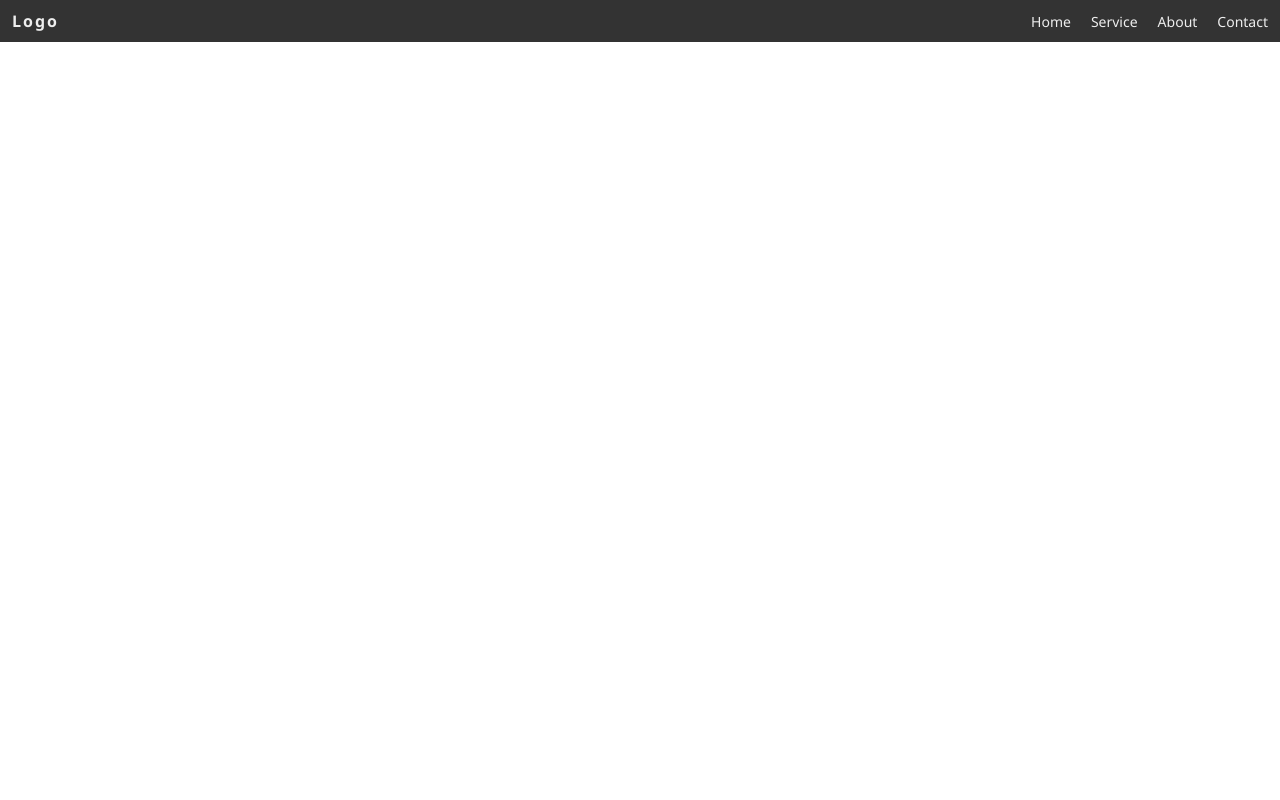
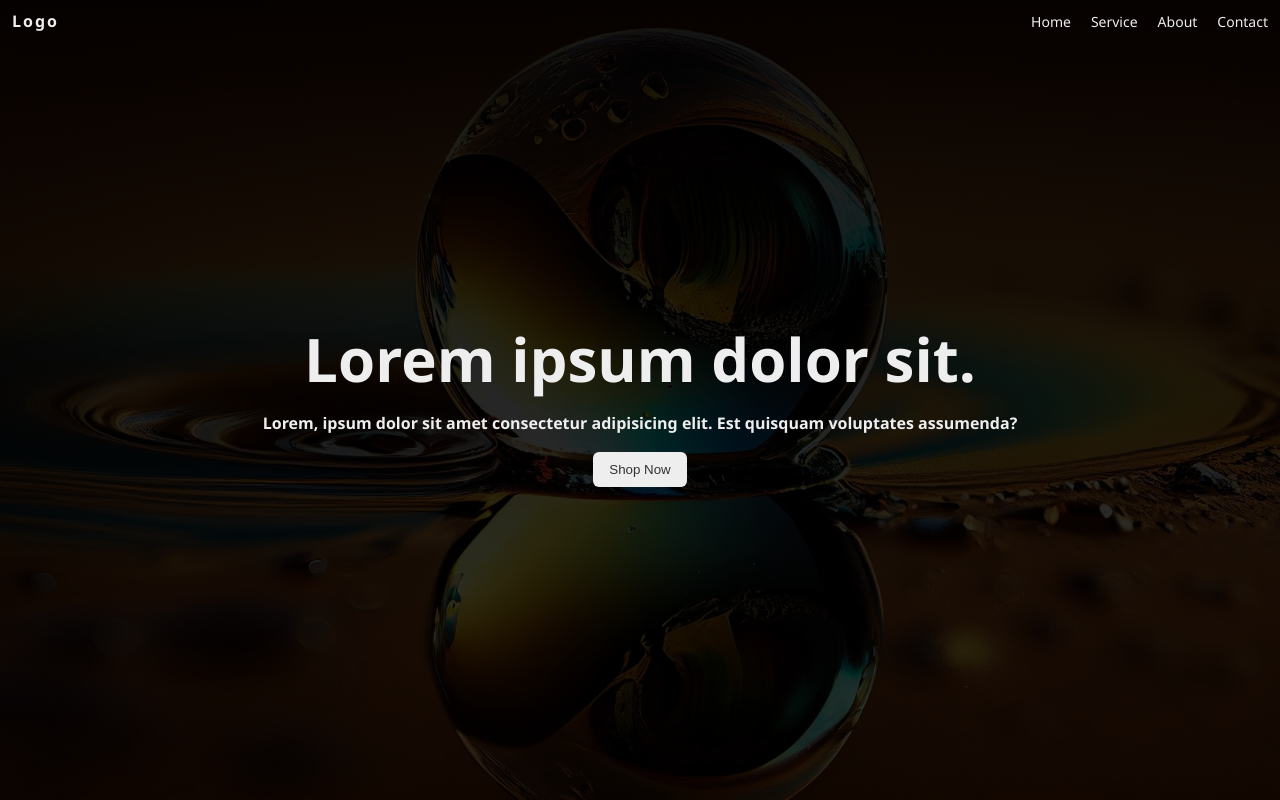
Before and after one commit to Abdullah-Azeem18/Midterm-Project, a plain HTML site: page index.html in a window 1280 px wide. Drawn offline with Linux system fonts and the light colour scheme.

Commit message:
feat: header ui

```diff
--- a/index.html
+++ b/index.html
@@ -1,12 +1,18 @@
 <!DOCTYPE html>
 <html lang="en">
+
 <head>
     <meta charset="UTF-8">
     <meta name="viewport" content="width=device-width, initial-scale=1.0">
     <link rel="stylesheet" href="./style.css">
     <title>E-Commerce Website | Home</title>
 </head>
+
 <body>
+
+
+    <!-- Header -->
+    <header class="header">
         <!-- Navbar -->
         <!-- nav.navbar>.logo+ul>(li>a)*4 -->
         <nav class="navbar">
@@ -18,5 +24,13 @@
                 <li><a href="">Contact</a></li>
             </ul>
         </nav>
+
+        <div class="header-content">
+            <h1 class="title">Lorem ipsum dolor sit.</h1>
+            <p class="sub-text">Lorem, ipsum dolor sit amet consectetur adipisicing elit. Est quisquam voluptates assumenda?</p>
+            <button class="primary-btn">Shop Now</button>
+        </div>
+    </header>
 </body>
+
 </html>
--- a/style.css
+++ b/style.css
@@ -43,12 +43,20 @@ ul li {
     margin: 0 auto;
 }
 
+.primary-btn {
+    background-color: var(--light);
+    color: var(--primary-color);
+    border: none;
+    border-radius: 0.6rem;
+    padding: 1rem 1.6rem;
+    font-weight: 500;
+}
+
 /* Navbar */
 .navbar {
     display: flex;
     justify-content: space-between;
     align-items: center;
-    background-color: var(--primary-color);
     padding: 10px 12px;
 }
 
@@ -68,3 +76,30 @@ ul li {
 .navbar ul li a {
     color: var(--light);
 }
+
+/* Header */
+.header {
+    width: 100vw;
+    height: 100vh;
+    background: linear-gradient(rgba(0,0,0,0.9), rgba(0,0,0,0.8)), url('./assets/img/bg.jpg') no-repeat center center/cover;
+}
+
+.header-content {
+    height: 90vh;
+    display: flex;
+    justify-content: center;
+    align-items: center;
+    flex-direction: column;
+    color: var(--light);
+}
+
+.header-content .title {
+    font-size: 6rem;
+    margin-bottom: 1.2rem;
+}
+
+.header-content .sub-text {
+    font-size: 1.6rem;
+    font-weight: 600;
+    margin-bottom: 1.8rem;
+}
```
Also changed, not shown: assets/img/bg.jpg (added). Lines whose indentation alone changed are shown as unchanged.
